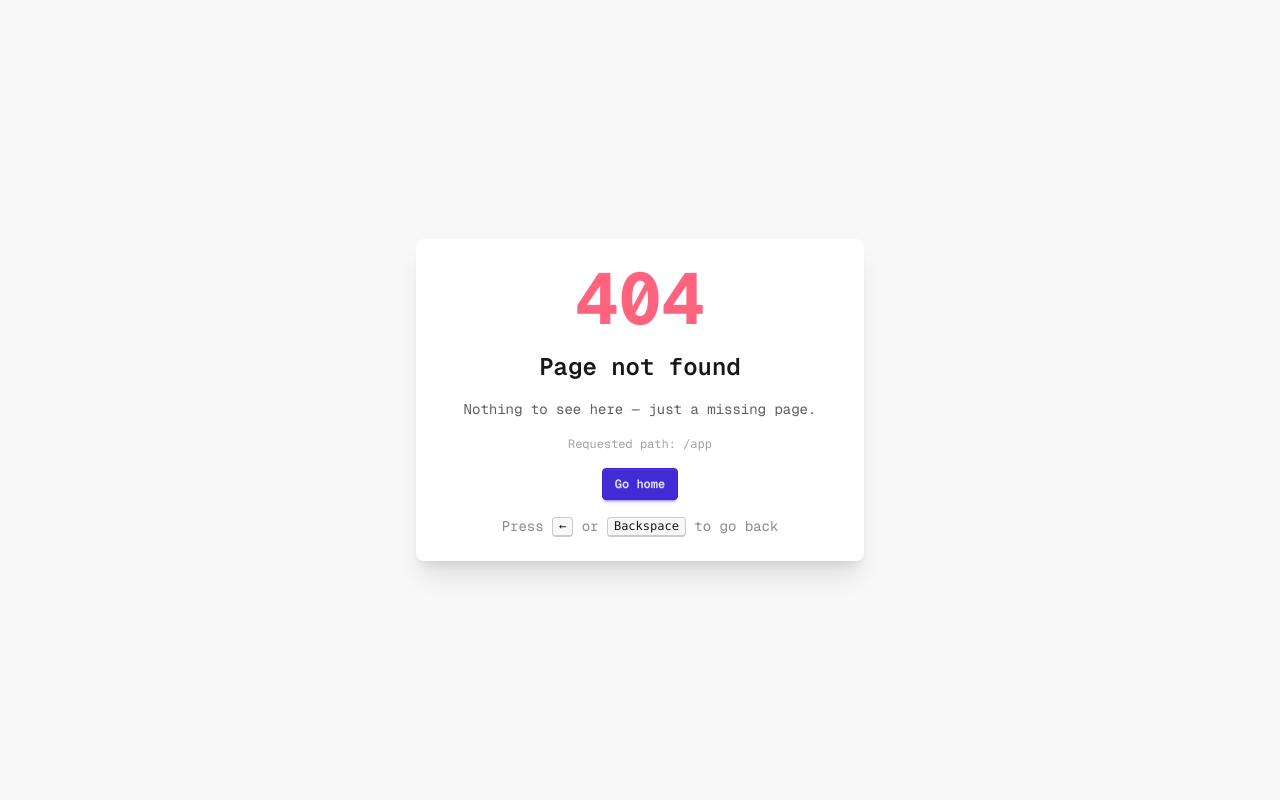
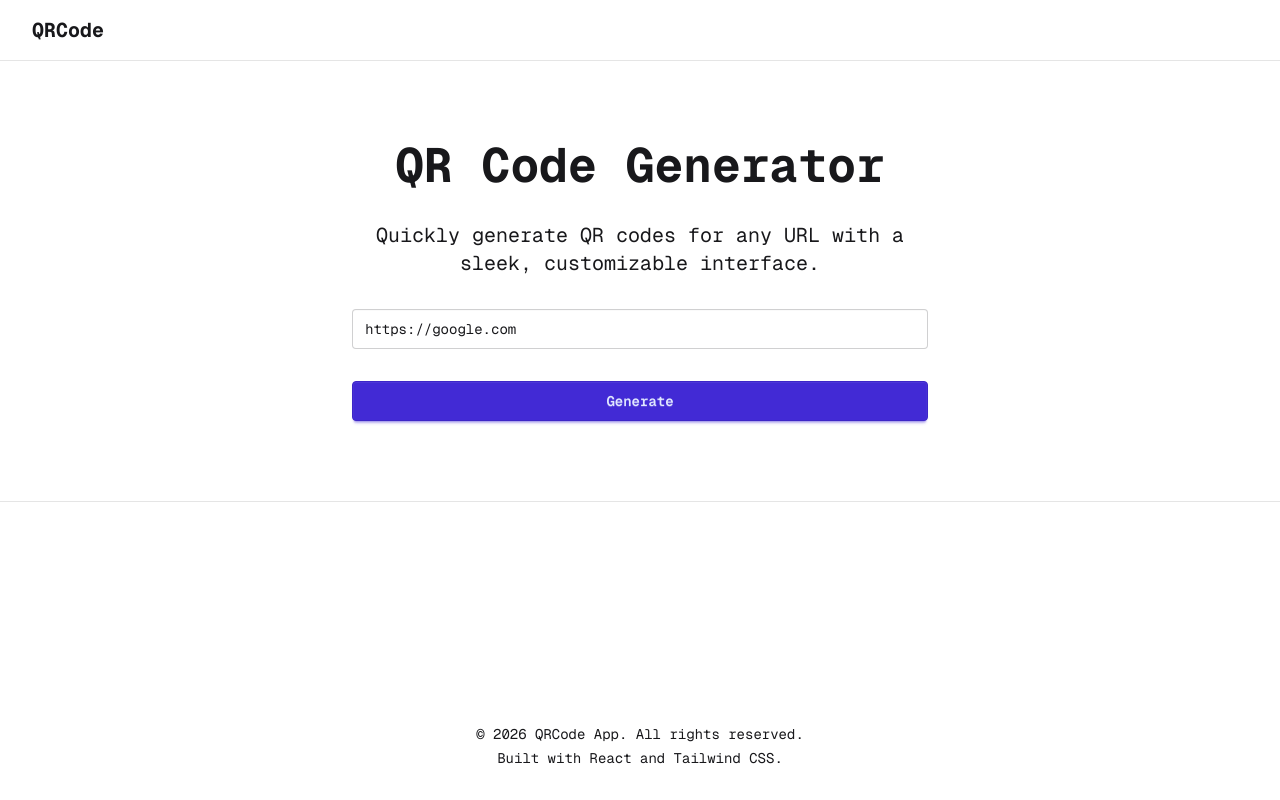
Before and after one commit to hieudoanm/qrcode, a Next.js app in the folder packages/app/: page /app in a window 1280 px wide. Before the commit this address had no page. Built offline with nearby package versions, Linux system fonts and the light colour scheme.

Commit message:
add app page

```diff
--- /dev/null
+++ b/packages/app/src/pages/app/index.tsx
@@ -0,0 +1,108 @@
+import { Divider } from '@qrcode/components/Divider';
+import { Navbar } from '@qrcode/components/Navbar';
+import { download } from '@qrcode/utils/download';
+import { toDataURL } from 'qrcode';
+import { FC, useState } from 'react';
+
+const HomePage: FC = () => {
+  const [{ dataURL = '', url = 'https://google.com' }, setState] = useState<{
+    dataURL: string;
+    url: string;
+  }>({
+    dataURL: '',
+    url: 'https://google.com',
+  });
+
+  const generate = async () => {
+    const dataURL = await toDataURL(url, {
+      errorCorrectionLevel: 'H',
+      type: 'image/jpeg',
+      width: 512,
+      margin: 1,
+      color: {
+        dark: '#F5F5F5', // QR code dots (white)
+        light: '#171717', // Background (black)
+      },
+    });
+    setState((previous) => ({ ...previous, dataURL }));
+  };
+
+  return (
+    <div className="flex min-h-screen flex-col">
+      {/* Navbar & Divider */}
+      <Navbar />
+      <Divider />
+
+      {/* Hero Section */}
+      <header className="py-20">
+        <div className="container mx-auto px-4 text-center md:px-8">
+          <div className="flex w-full flex-col gap-y-4 md:gap-y-8">
+            <h1 className="text-4xl font-bold md:text-5xl">
+              QR Code Generator
+            </h1>
+            <p className="mx-auto max-w-xl text-lg md:text-xl">
+              Quickly generate QR codes for any URL with a sleek, customizable
+              interface.
+            </p>
+            <div className="mx-auto flex w-full max-w-xl flex-col gap-y-4 md:gap-y-8">
+              <input
+                id="url"
+                name="url"
+                placeholder="Enter URL"
+                className="input w-full"
+                value={url}
+                onChange={(e) =>
+                  setState((prev) => ({ ...prev, url: e.target.value }))
+                }
+              />
+              <button
+                type="button"
+                className="btn-primary btn w-full md:w-auto"
+                onClick={generate}>
+                Generate
+              </button>
+            </div>
+          </div>
+        </div>
+      </header>
+      <Divider />
+
+      {/* Main QR Generator */}
+      {dataURL && (
+        <>
+          <main className="mx-auto flex w-full max-w-xl flex-col gap-y-4 py-8 md:gap-y-8">
+            <div
+              className="aspect-square w-full overflow-hidden rounded-2xl border border-neutral-800 bg-contain bg-center bg-no-repeat"
+              style={{ backgroundImage: `url(${dataURL})` }}
+            />
+            <button
+              type="button"
+              className="btn btn-primary w-full md:w-auto"
+              onClick={() => {
+                download({
+                  content: dataURL,
+                  format: 'jpg',
+                  filename: 'qrcode',
+                }).image();
+              }}>
+              Download
+            </button>
+          </main>
+          <Divider />
+        </>
+      )}
+
+      {/* Footer */}
+      <footer className="mt-auto py-8">
+        <div className="container mx-auto text-center">
+          <p className="text-sm">
+            &copy; {new Date().getFullYear()} QRCode App. All rights reserved.
+          </p>
+          <p className="mt-1 text-sm">Built with React and Tailwind CSS.</p>
+        </div>
+      </footer>
+    </div>
+  );
+};
+
+export default HomePage;
```
Also changed, not shown: 6 other files (tests, documents, lock files or other folders).
